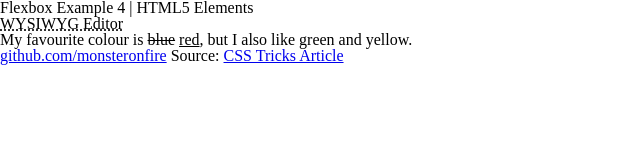
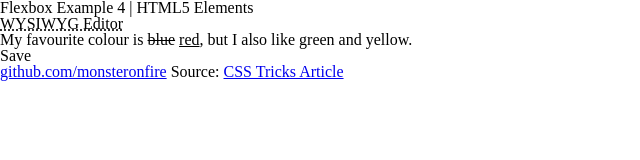
Before and after one commit to monsteronfire/play-flexbox, a website: page index-4.html in a window 1280 px wide. Shown: the whole page, without its empty margins (0-640 px from the left). Drawn offline with nearby package versions, Linux system fonts and the light colour scheme.

Commit message:
adds command tag

```diff
--- a/index-4.html
+++ b/index-4.html
@@ -22,6 +22,10 @@
 
 		<section>
 			<p>My favourite colour is <del datetime="2010-10-11T01:25-07:00">blue</del> <ins datetime="2010-10-11T01:25-07:01">red</ins>, but I also like green and yellow.</p>
+
+			<menu>
+				<command type="command" label="Save" onclick="save()">Save</command>
+			</menu>
 		</section>
 	</main>
 	<footer>
```
